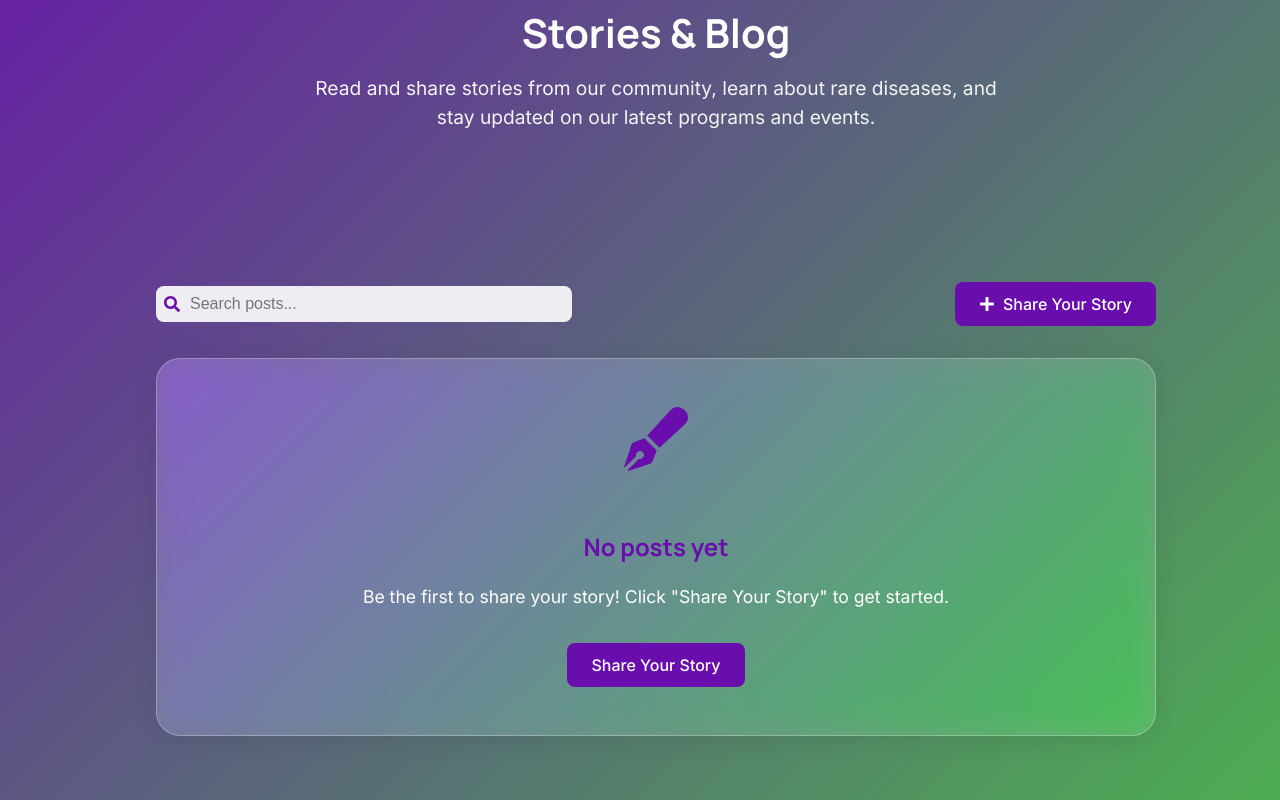
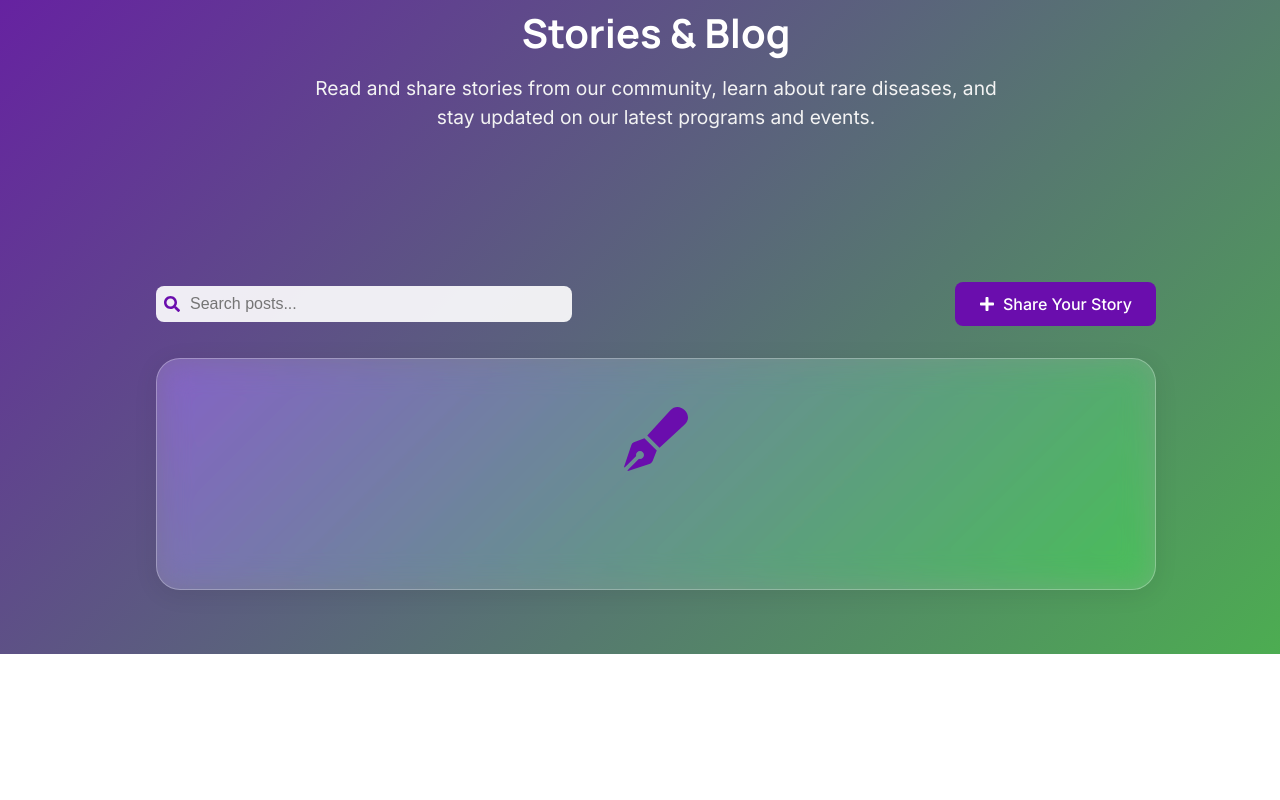
Before and after one commit to ionwannabeinsane/calliope-center-website, a React (Vite) app: page /blog in a window 1280 px wide. Shown: the part 294-1094 px from the top of the page. After the commit the page ends 948 px from the top, so only its background shows below. Built offline with nearby package versions, Linux system fonts and the light colour scheme; the HTML template or start-up script is replaced by a standard one.

Commit message:
Remove 'No posts yet' message and empty state content

```diff
--- a/src/pages/Blog.jsx
+++ b/src/pages/Blog.jsx
@@ -316,30 +316,14 @@ const Blog = () => {
           <div style={contentCardStyle}>
             <FaPenFancy style={iconStyle} />
             <h2 style={{ color: '#6A0DAD', marginBottom: '1rem' }}>
-              {searchTerm ? 'No posts found' : 'No posts yet'}
+              {searchTerm ? 'No posts found' : ''}
             </h2>
             <p style={{ lineHeight: '1.6', marginBottom: '2rem', fontSize: '1.1rem' }}>
               {searchTerm
                 ? `No posts match your search for "${searchTerm}". Try a different search term.`
-                : 'Be the first to share your story! Click "Share Your Story" to get started.'
+                : ''
               }
             </p>
-            {!searchTerm && (
-              <button
-                onClick={() => setShowForm(true)}
-                style={{
-                  background: '#6A0DAD',
-                  color: 'white',
-                  border: 'none',
-                  padding: '0.75rem 1.5rem',
-                  borderRadius: '8px',
-                  cursor: 'pointer',
-                  fontSize: '1rem'
-                }}
-              >
-                Share Your Story
-              </button>
-            )}
           </div>
         )}
       </div>
```
